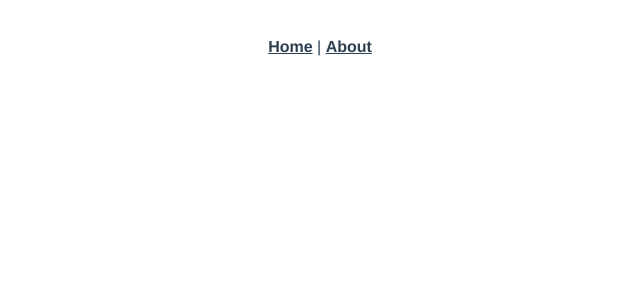
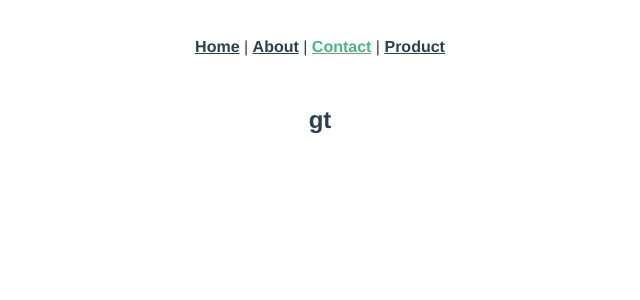
Before and after one commit to jayden220/capstone-main, a Vue app: page /contact in a window 1280 px wide. Before the commit this address had no page. Shown: the top 300 px of the page, without its empty margins (320-960 px from the left). Built offline with nearby package versions, Linux system fonts and the light colour scheme.

Commit message:
navbar edit

```diff
--- a/src/App.vue
+++ b/src/App.vue
@@ -1,7 +1,9 @@
 <template>
   <nav>
     <router-link to="/">Home</router-link> |
-    <router-link to="/about">About</router-link>
+    <router-link to="/about">About</router-link> |
+    <router-link to="/contact">Contact</router-link> |
+    <router-link to="/product">Product</router-link>
   </nav>
   <router-view/>
 </template>
--- a/src/router/index.js
+++ b/src/router/index.js
@@ -1,11 +1,17 @@
 import { createRouter, createWebHistory } from 'vue-router'
 import HomeView from '../views/HomeView.vue'
+import ContactView from '@/views/ContactView.vue'
 
 const routes = [
   {
     path: '/',
     name: 'home',
     component: HomeView
+  },
+  {
+    path: '/contact',
+    name: 'contact',
+    component: ContactView
   },
   {
     path: '/about',
--- /dev/null
+++ b/src/views/ContactView.vue
@@ -0,0 +1,14 @@
+<template>
+  <h2>gt</h2>
+</template>
+
+<script>
+export default {
+    name: "contact-view"
+
+}
+</script>
+
+<style>
+
+</style>
```
Also changed, not shown: src/views/AdminView.vue (added, +16 -0 lines), src/views/LoginView.vue (added, +13 -0 lines), src/views/ProductsView.vue (added, +16 -0 lines), src/views/UserView.vue (added, +13 -0 lines), src/views/CheckoutView.vue (added).
